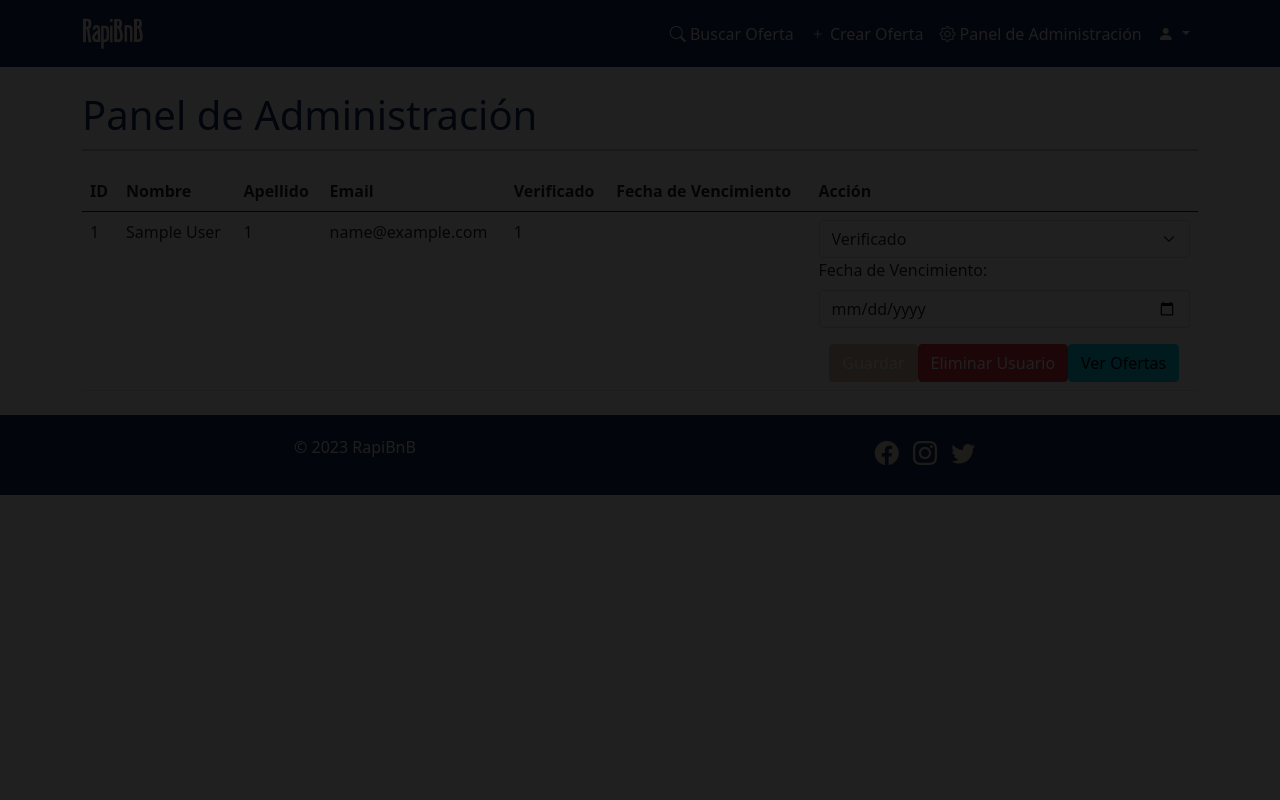
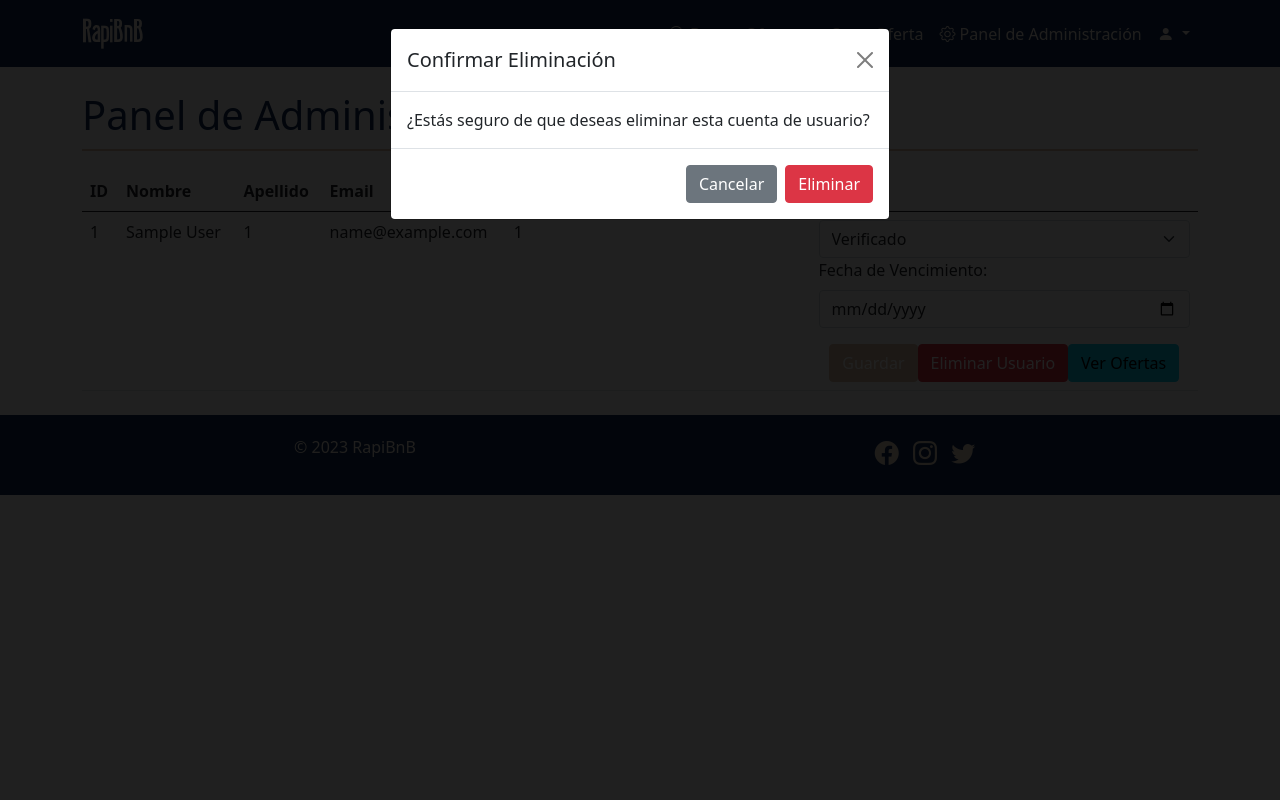
Before and after one commit to Sebaexeq/azterisk, a PHP site: page /admin_panel.php in a window 1280 px wide, after a click on "Eliminar Usuario". Run offline with PHP 8.4, Linux system fonts and the light colour scheme; the visitor is signed in with stand-in values (Sample User, id 1).

Commit message:
Update admin_panel.php

```diff
--- a/admin_panel.php
+++ b/admin_panel.php
@@ -35,6 +35,17 @@ if ($_SERVER["REQUEST_METHOD"] == "POST" && isset($_POST['user_id']) && isset($_
 // Procesar la eliminación de un usuario, sus alquileres asociados y sus reseñas
 if ($_SERVER["REQUEST_METHOD"] == "POST" && isset($_POST['eliminar_usuario'])) {
     $user_id = $_POST['eliminar_usuario'];
+
+
+	    // Eliminar respuestas asociadas a las reseñas del usuario
+    $query = "DELETE FROM respuestas WHERE id_resena IN (SELECT id FROM resenia WHERE id_usuario = ?)";
+    $stmt = mysqli_prepare($conexion, $query);
+    if ($stmt) {
+        mysqli_stmt_bind_param($stmt, "i", $user_id);
+        mysqli_stmt_execute($stmt);
+        mysqli_stmt_close($stmt);
+    }
+
 
     // Eliminar reseñas asociadas al usuario
     $query = "DELETE FROM resenia WHERE id_usuario = ?";
@@ -170,9 +181,26 @@ $result = mysqli_query($conexion, $query);
     </div>
 
     <!-- Modal -->
-    <div class="modal fade" id="deleteModal" tabindex="-1" aria-labelledby="deleteModalLabel" aria-hidden="true">
-        <!-- ... (contenido del modal) -->
+<div class="modal fade" id="deleteModal" tabindex="-1" aria-labelledby="deleteModalLabel" aria-hidden="true">
+    <div class="modal-dialog">
+        <div class="modal-content">
+            <div class="modal-header">
+                <h5 class="modal-title" id="deleteModalLabel">Confirmar Eliminación</h5>
+                <button type="button" class="btn-close" data-bs-dismiss="modal" aria-label="Close"></button>
+            </div>
+            <div class="modal-body">
+                ¿Estás seguro de que deseas eliminar esta cuenta de usuario?
+            </div>
+            <div class="modal-footer">
+                <button type="button" class="btn btn-secondary" data-bs-dismiss="modal">Cancelar</button>
+                <form method="post">
+                    <input type="hidden" name="eliminar_usuario" id="deleteUserId">
+                    <button type="submit" class="btn btn-danger">Eliminar</button>
+                </form>
+            </div>
+        </div>
     </div>
+</div>
 
     <?php include('footer.php'); ?>
 
```
